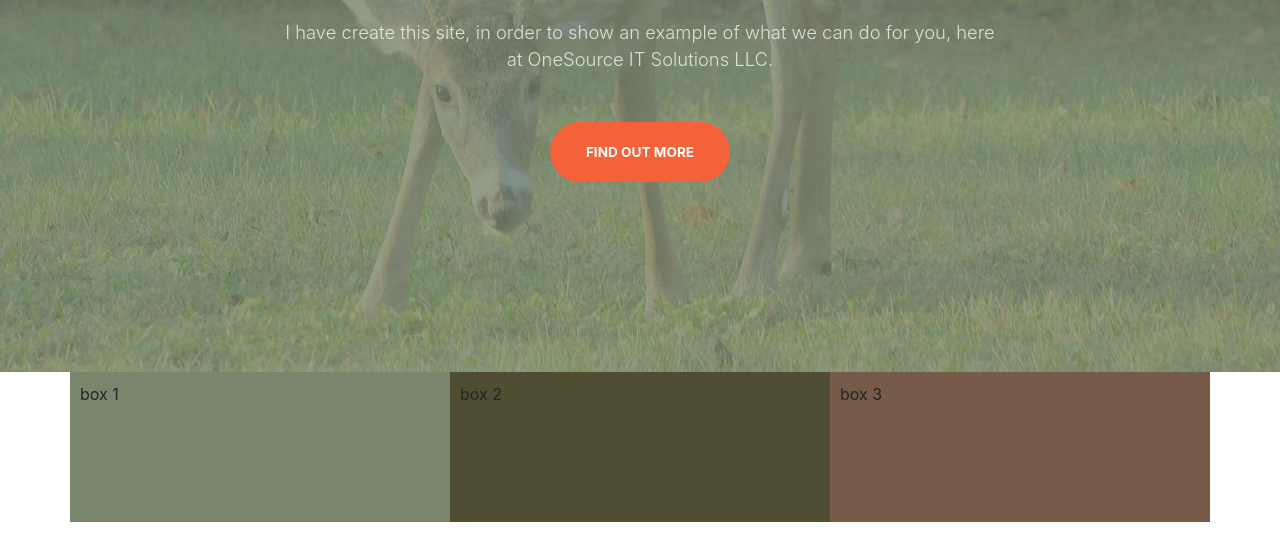
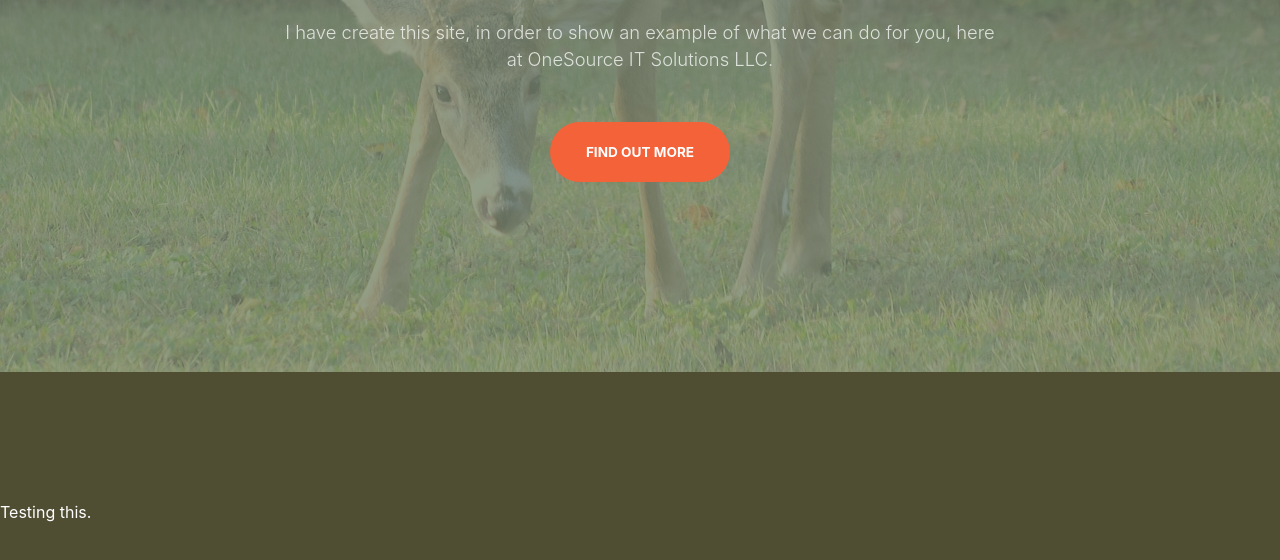
Before and after one commit to onesourceITs/huntingclub, a website: page index.html in a window 1280 px wide. Shown: the part 484-1044 px from the top of the page. Before the commit the page ends 1006 px from the top, so only its background shows below. Drawn offline with nearby package versions, Linux system fonts and the light colour scheme.

Commit message:
changing the colors:

```diff
--- a/css/test.css
+++ b/css/test.css
@@ -1,23 +1,8 @@
-.boxone {
-    width: 150px;
-    height: 150px;
-    margin: auto;
-    padding: 10px;
-    background-color: #78866b;
+.bg-dark {
+    background-color: #765c48 !important;
 }
 
-.boxtwo {
-    width: 150px;
-    padding: 10px;
-    height: 150px;
-    margin: auto;
-    background-color: #4f4d32;
+.bg-secondary {
+    background-color: #4f4d32 !important;
+    color: #ffffff !important;
 }
-
-.boxthree {
-    width: 150px;
-    padding: 10px;
-    height: 150px;
-    margin: auto;
-    background-color: #765c48;
-}
--- a/index.html
+++ b/index.html
@@ -72,14 +72,9 @@
     </div>
   </header>
 
-  <div class="container">
-    <div class="row">
-      <div class="col boxone">box 1</div>
-      <div class="col boxtwo">box 2</div>
-      <div class="col boxthree">box 3</div>
-    </div>
-  </div>
-
+  <section class="page-section bg-secondary">
+    Testing this.
+  </section>
 
 
   <!-- Bootstrap core JavaScript -->
--- a/scss/_variables.scss
+++ b/scss/_variables.scss
@@ -4,7 +4,9 @@
 
 // Set a custom color
 $orange: #f4623a !default;
-$brown: #78866b !default;
+$camoGreen: #78866b !default;
+$darkgreen: #4f4d32 !default;
+$oakBrown: #765c48 !default;
 
 // Set primary color to orange
 $primary: $orange !default;
```
Also changed, not shown: css/huntingclub.css.
